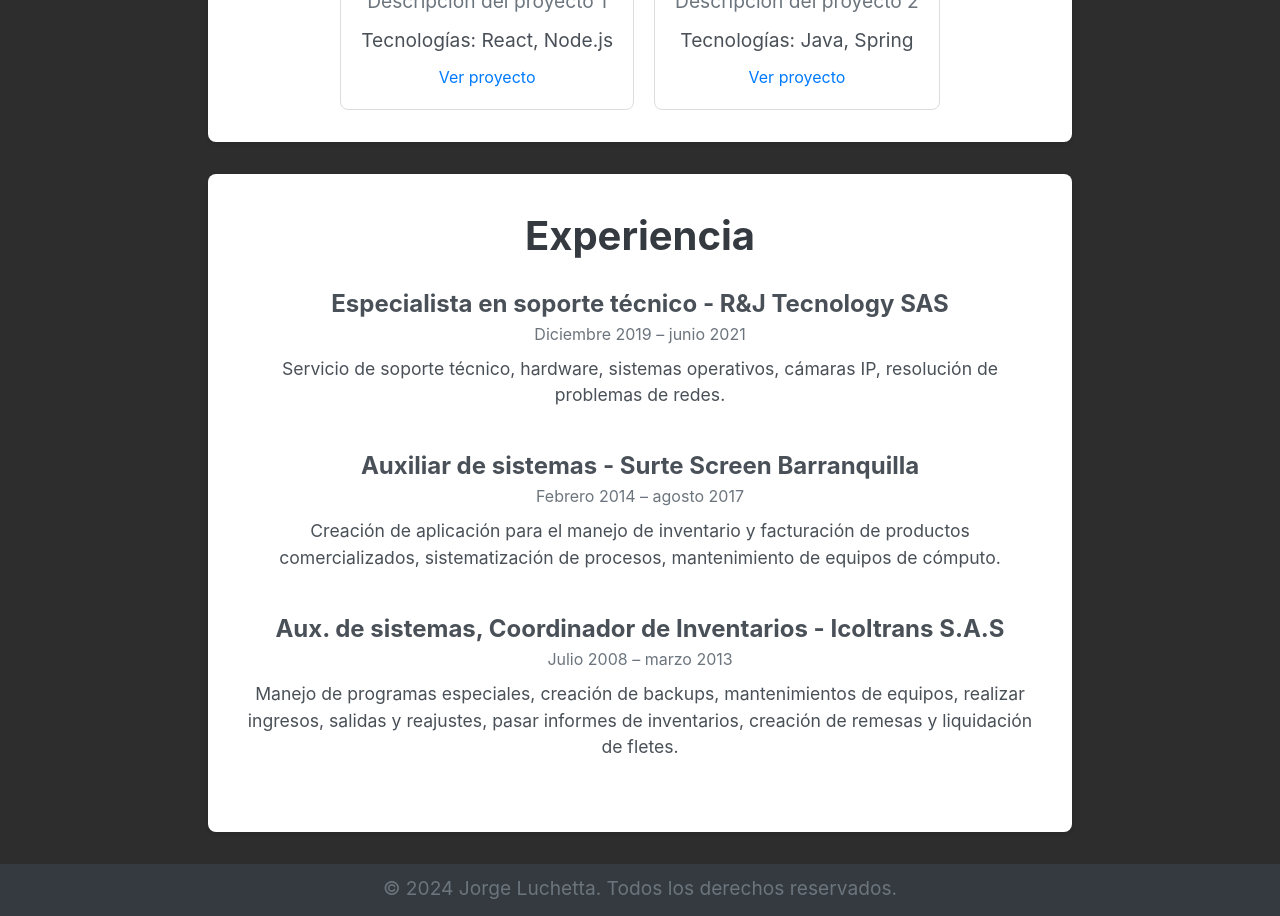
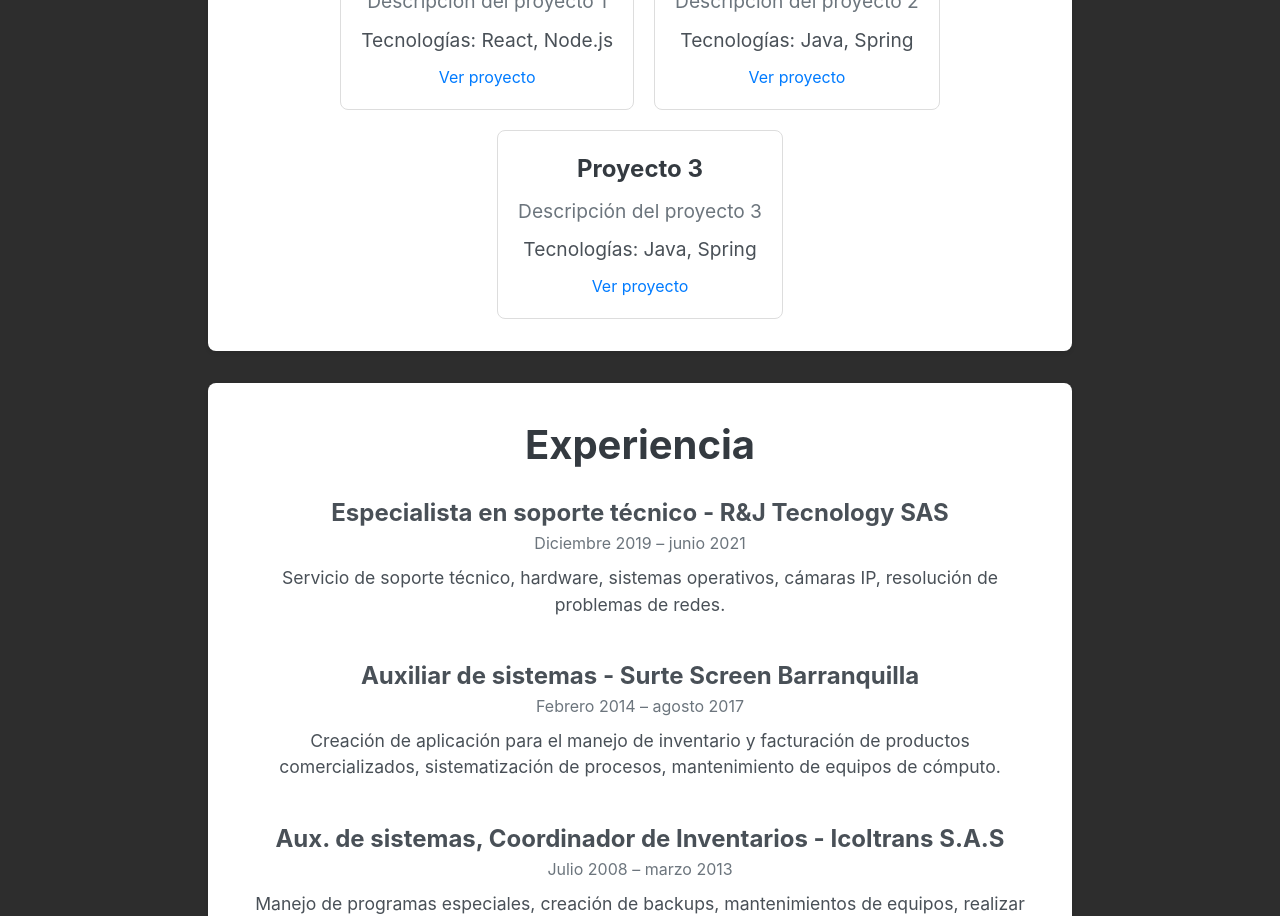
Before and after one commit to jluchett/jluchett.github.io, a React (Vite) app: page / in a window 1280 px wide. Shown: the part 1240-2156 px from the top of the page. Built offline with nearby package versions, Linux system fonts and the light colour scheme.

Commit message:
Agregado otra card

```diff
--- a/src/pages/Projects.jsx
+++ b/src/pages/Projects.jsx
@@ -7,6 +7,7 @@ function Projects() {
   const projects = [
     { title: 'Proyecto 1', description: 'Descripción del proyecto 1', technologies: ['React', 'Node.js'], link: '#' },
     { title: 'Proyecto 2', description: 'Descripción del proyecto 2', technologies: ['Java', 'Spring'], link: '#' },
+    { title: 'Proyecto 3', description: 'Descripción del proyecto 3', technologies: ['Java', 'Spring'], link: '#' },
   ];
 
   return (
```
